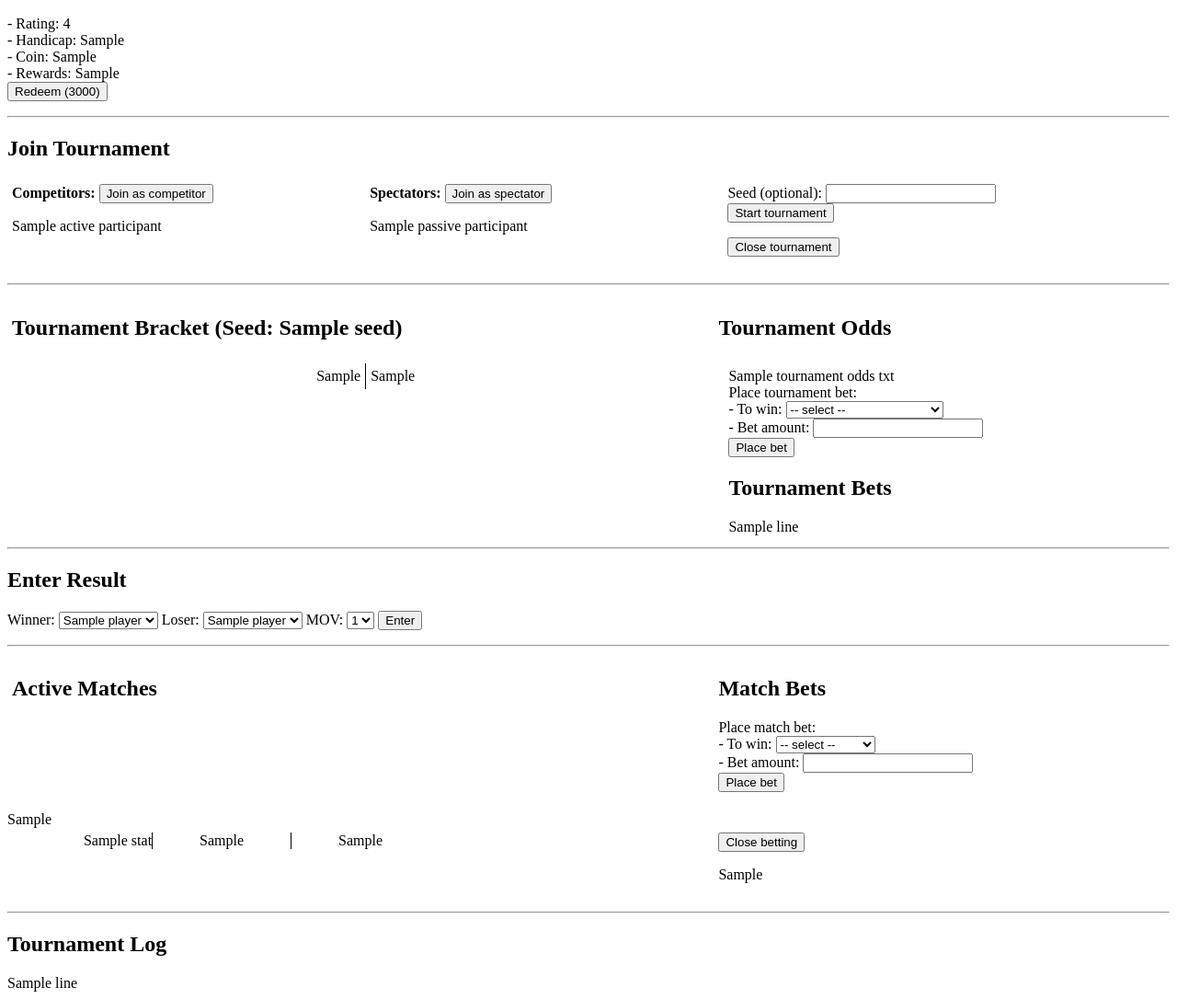
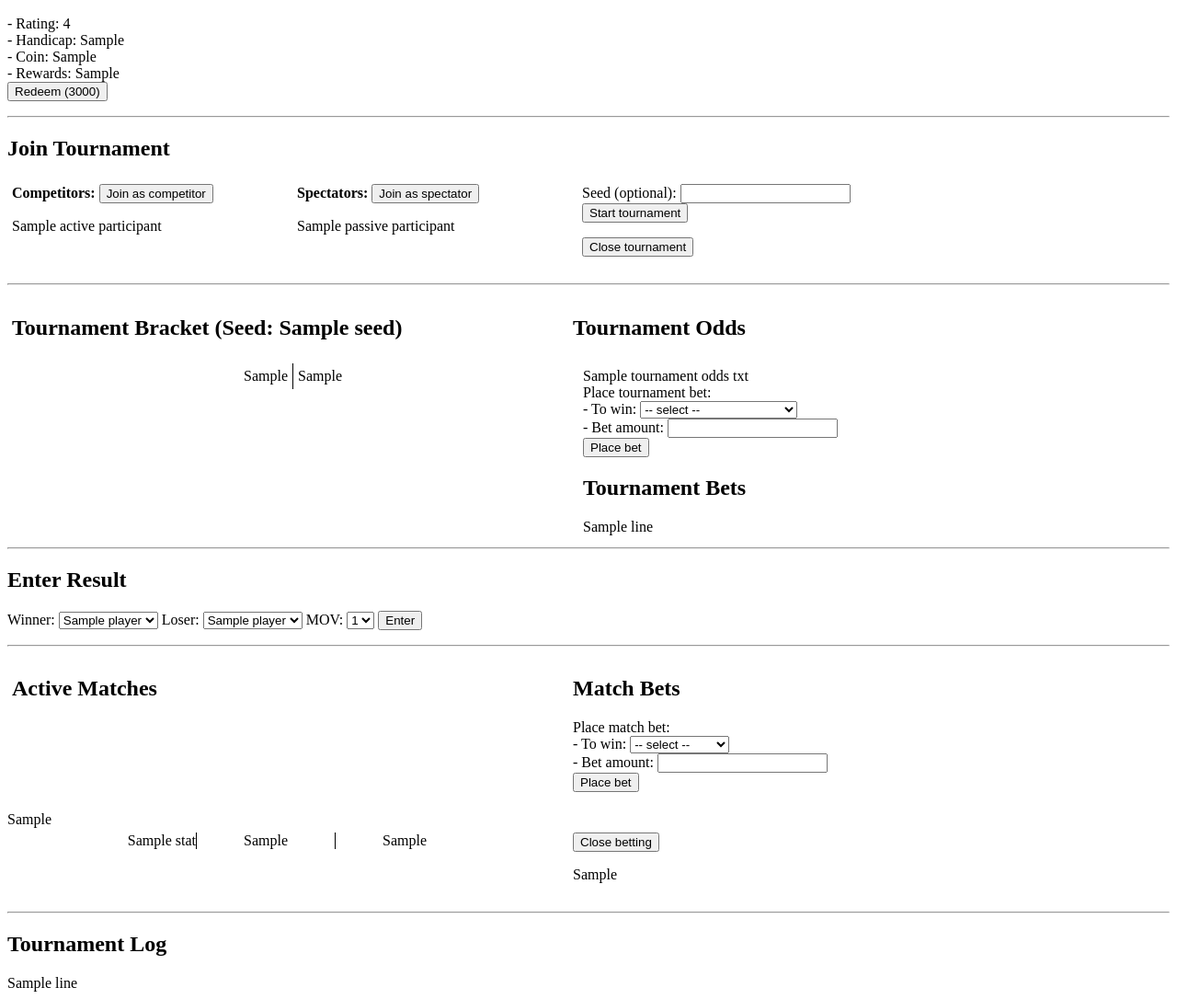
Before and after one commit to DanielKeith93/superposition-smash, a Flask app: template templates/live_tournament_details.html in a window 1280 px wide; the page is wider, and only the part inside the window is pictured. Shown: the part 225-1311 px from the top of that part at 92% size. Run offline with Flask 2, Linux system fonts and the light colour scheme; the template is opened without the code that fills it: most values are stand-ins (such as "Sample title", 1, 10 or a date in 2020).

Commit message:
Stop divs moving around on resive for live tourn

```diff
--- a/app.py
+++ b/app.py
@@ -41,6 +41,7 @@ db = SQLAlchemy(app)
 #For database on local memory
 app.config['SQLALCHEMY_DATABASE_URI'] = 'sqlite:///' + current_dir + '\\db.db'
 app.config['SQLALCHEMY_TRACK_MODIFICATIONS'] = False
+app.app_context().push()
 db = SQLAlchemy(app)
 
 class Account_db(db.Model):
@@ -63,6 +64,7 @@ class Tournament_db(db.Model):
         self.name = name
         self.tournament = tournament
 
+# with app.app_context():
 db.create_all()
 
 #return the class object for a given account username
--- a/templates/live_tournament_details.html
+++ b/templates/live_tournament_details.html
@@ -7,18 +7,19 @@
     /* Set additional styling options for the columns*/
     .column3 {
     float: left;
-    width: 30%;
+    width: 300px;
     padding: 5px;
     }
     .column23 {
     float: left;
-    width: 60%;
+    width: 600px;
     padding: 5px;
     }
     .row:after {
     content: "";
     display: table;
     clear: both;
+    width:1800px;
     }
     .border-right {
         border-right: 1px solid black;
@@ -26,10 +27,15 @@
     .col {
     float: left;
     }
+    .wrapper {
+    margin-left:auto;
+    margin-right:auto;
+    width:900px;
+    }
     </style>
  </head>
   <body>
-
+    <div id="wrapper">
     <h1>{{ tournament_name }} (Live): details</h1>
     Date: {{ tournament.date }} <br>
 
@@ -61,7 +67,7 @@
 
     <hr>
 
-    <div class="row">
+    <div class="row" style='width:1800px'>
       <h2>Join Tournament</h2>
       <div class="column3">
 
@@ -122,7 +128,7 @@
     <hr>
 
     <div style="visibility:{{ tourn_visibility }}">
-    <div class="row">
+    <div class="row" style='width:1800px'>
       <div class="column23">
         <h2>Tournament Bracket (Seed: {{seed}})</h2>
       </div>
@@ -131,7 +137,7 @@
       </div>
     </div>
 
-    <div class="row">
+    <div class="row" style='width:1800px'>
       <div class="column3 border-right" style="text-align: right">
         {% autoescape false %}
           {{ winners_bracket_txt }}
@@ -219,7 +225,7 @@
 
     <div style="visibility:{{ tourn_visibility }}">
 
-    <div class="row">
+    <div class="row" style='width:1800px'>
       <div class="column23">
         <h2>Active Matches</h2>
       </div>
@@ -249,16 +255,16 @@
       </div>
     </div>
 
-    <div class="row" style='width:100%'>
+    <div class="row" style='width:1800px'>
     {% for active_match in active_match_txts %}
       {% autoescape false %}
-      <div class="row" style='width:100%'>
-        <div class="row" style='width:100%'>
+      <div class="row" style='width:1800px'>
+        <div class="row" style='width:900px'>
           {{ active_match }}
         </div>
         <div class="column23">
-          <div class="row" style='width:100%'>
-            <div class="col border-right" style="text-align:right;width:calc( 25% - 37.5px )">
+          <div class="row" style='width:900px'>
+            <div class="col border-right" style="text-align:right;width:200px">
               {{ stats[loop.index0] }}
             </div>
             <div class="col border-right" style="text-align:center;width:150px">
@@ -300,6 +306,6 @@
         {{line}}<br>
       {% endfor %}
     </div>
-
+  </div>
   </body>
 </html>
```
Also changed, not shown: db.db.
